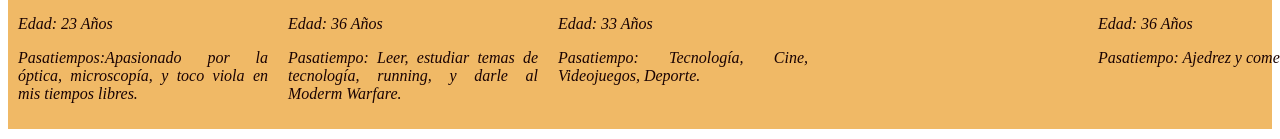
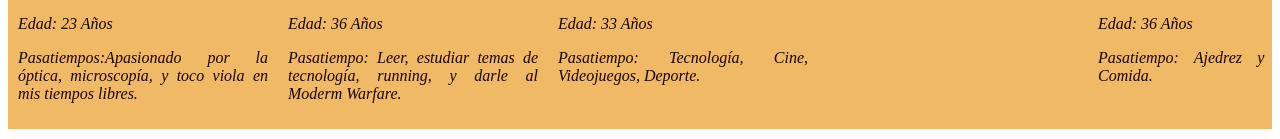
Before and after one commit to samuelzava/semana-1-2, a website: page src/index.html in a window 1280 px wide. Shown: the part 509-648 px from the top of the page. Drawn offline with Linux system fonts and the light colour scheme.

Commit message:
modificacion pasatiempo william

```diff
--- a/src/index.html
+++ b/src/index.html
@@ -95,7 +95,7 @@
                 <img  style="width: 250px; height: 250px;" src="William Giraldo.jpg" alt="William Giraldo">
                 <h3>William Giraldo</h3>
                 <p>Edad: 36 Años</p>
-                <p>Pasatiempo: Ajedrez y comer.</p>
+                <p>Pasatiempo: Ajedrez y la Buena Comida.</p>
             </div>
 
         </div>
```
